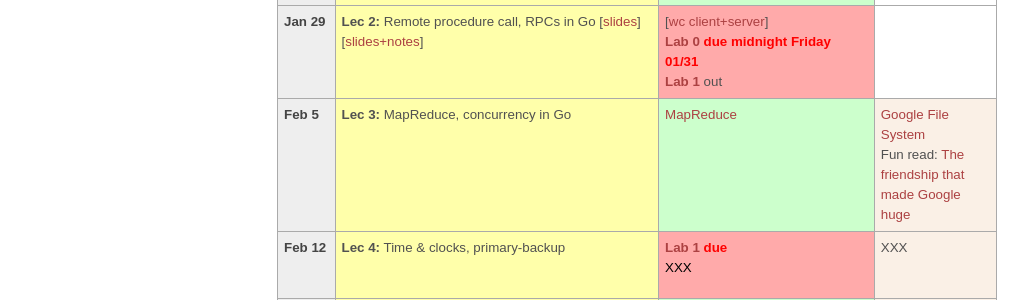
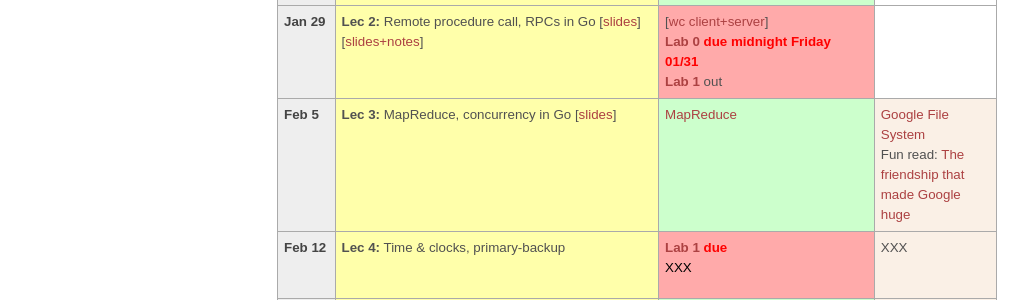
Before and after one commit to tddg/cs675-spring20, a Jekyll site: the page built from schedule.md, in a window 1280 px wide. Shown: the part 393-693 px from the top of the page, without its empty margins (3-1031 px from the left). Built offline with Jekyll 4.4.1, drawn with Linux system fonts in a browser that asks for light colours.

Commit message:
added lec3

```diff
--- a/_data/news.yml
+++ b/_data/news.yml
@@ -1,3 +1,6 @@
+
+- date: <strong>02/04/2020</strong>
+  headline: "Lec 3 is posted."
 
 - date: <strong>01/31/2020</strong>
   headline: "Starting <a href='https://git.gmu.edu/cs675-spring20-labs/lab1'>Lab 1</a>, we use <a href='https://git.gmu.edu/'>Mason GitLab</a>."
--- a/schedule.md
+++ b/schedule.md
@@ -109,7 +109,7 @@ The course schedule is tentative and subject to change. You can find our reading
 <tr> <!-- week of Feb 3 -->
   <td id="2020-2-5" class="date"><b>Feb 5</b></td>
   <td class="lecture">
-	<b>Lec 3:</b> MapReduce, concurrency in Go</td>
+	<b>Lec 3:</b> MapReduce, concurrency in Go [<a href="./public/lecs/lec3-mr-concurrency.pdf">slides</a>]</td>
   <td class="nodue">
 	<span class="reading"><a href="./public/papers/mapreduce_osdi04.pdf">MapReduce</a></span></td>
   <td class="optional"><a href="./public/papers/gfs_sosp03.pdf">Google File System</a><br/>
```
Also changed, not shown: 1 other file.
